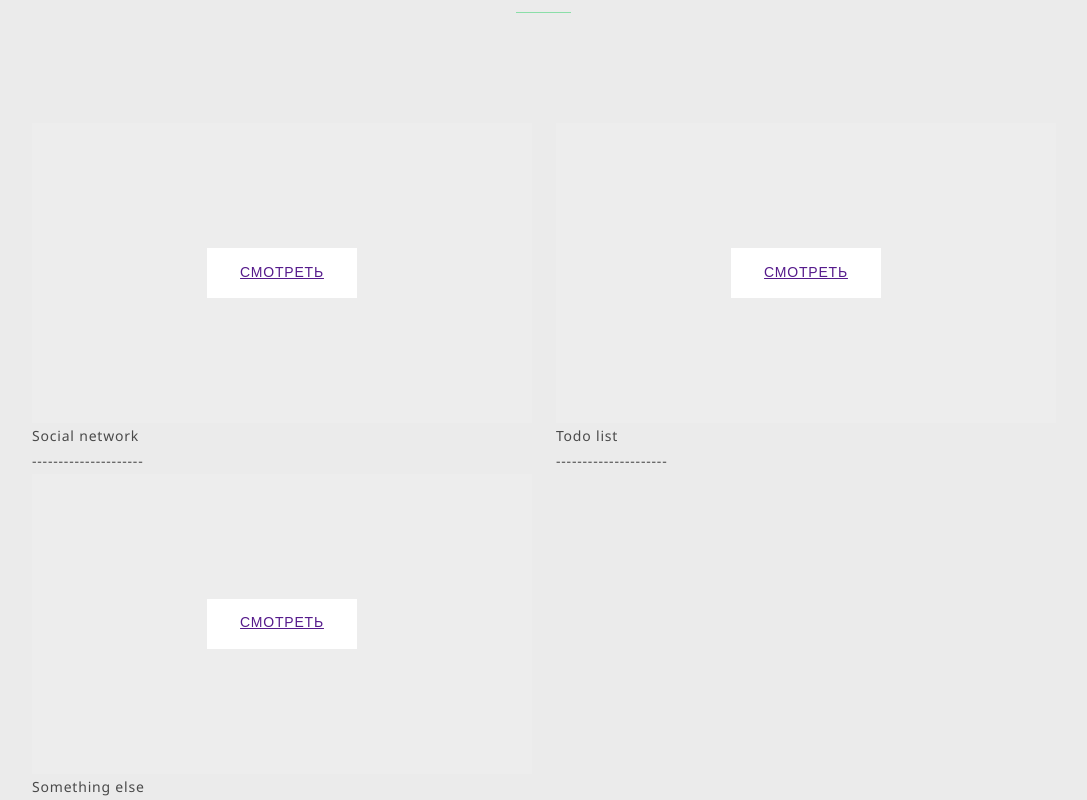
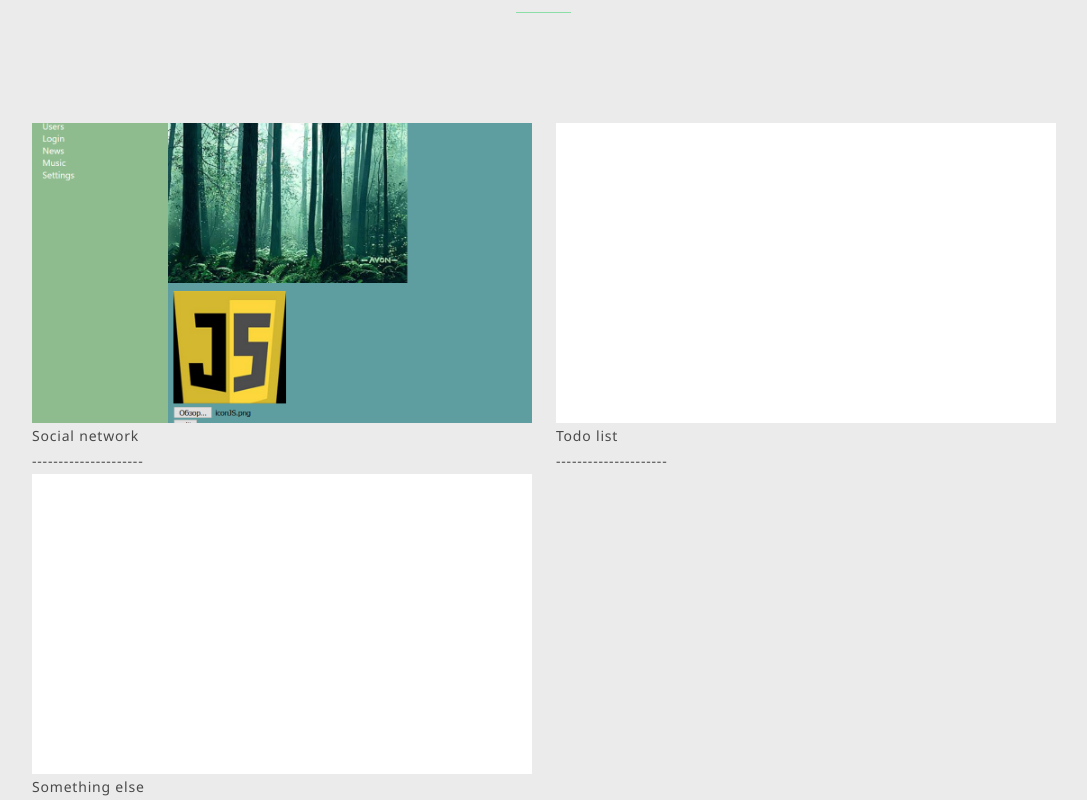
Before and after one commit to NikitaT1/portfolio, a React (Create React App) app: page / in a window 1280 px wide. Shown: the part 1520-2320 px from the top of the page, without its empty margins (96-1183 px from the left). Built offline with nearby package versions, Linux system fonts and the light colour scheme.

Commit message:
added some css and picture

```diff
--- a/src/projects/Projects.js
+++ b/src/projects/Projects.js
@@ -4,6 +4,7 @@ import BlockTitle from './BlockTitle';
 import Project from "./project/Project";
 //import socialnetworkByImg from './assets/img';
 import Fade from "react-reveal/Fade";
+import socialNetworkIcon from "../assets/img/socialNetworkIcon.png";
 
 function Projects() {
 
@@ -18,7 +19,7 @@ function Projects() {
           <BlockTitle title={"My projects"} />
         <div className={styles.projectsWrapper}>
           <Project title={"Social network"}
-                   /*style={socialNetworkImg}*/
+                   style={{backgroundImage: `url(${socialNetworkIcon})`}}
                    description={"---------------------"}/>
           <Project title={"Todo list"}
                    description={"---------------------"}/>
--- a/src/projects/project/Project.js
+++ b/src/projects/project/Project.js
@@ -5,9 +5,12 @@ import styles from './Project.module.css';
 let Project = (props) => {
     return (
         <div className={styles.project}>
-            <div className={styles.projectImg} style={props.style}>
-                <a className={styles.btnShow} href="">Смотреть</a>
-            </div>
+            <a href="">
+                <div className={styles.projectImg} style={props.style}>
+                    <div className={styles.nameProject}>Watch</div>
+                    {/*<a className={styles.btnShow} href="">Watch</a>*/}
+                </div>
+            </a>
             <span className={styles.projectTitle}>{props.title}</span>
             <span className={styles.description}>{props.description}</span>
         </div>
--- a/src/projects/project/Project.module.css
+++ b/src/projects/project/Project.module.css
@@ -4,15 +4,57 @@
     flex-direction: column;
 }
 
+.project a{
+    text-decoration: none;
+}
+
 .projectImg {
     height: 300px;
-    background-color: #ededed;
+    background-color: white;
     background-size: cover;
-    background-position: center;
+    background-position: center center;
     display: flex;
     justify-content: center;
     align-items: center;
+    position: relative;
 }
+
+.project:hover .projectImg::after, .project:hover .nameProject {
+    opacity: .6;
+}
+
+.projectImg::after {
+    content: "";
+    top: 0;
+    bottom: 0;
+    right: 0;
+    left: 0;
+    opacity: 0;
+    transition: .4s;
+    position: absolute;
+    background-color: #111111;
+}
+
+.nameProject {
+    color: #8adea8;
+    position: absolute;
+    left: 0;
+    top: 0;
+    height: 100%;
+    width: 100%;
+    display: flex;
+    justify-content: center;
+    align-items: center;
+    opacity: 0;
+    transition: .4s;
+    z-index: 6;
+}
+
+
+
+
+
+
 
 .btnShow {
     width: 150px;
@@ -23,6 +65,23 @@
     align-items: center;
     font-family: "Josefin Sans", sans-serif;
     text-transform: uppercase;
+}
+
+.btnShow::after {
+    width: 150px;
+    height: 50px;
+    background-color: #fff;
+    display: flex;
+    justify-content: center;
+    align-items: center;
+    font-family: "Josefin Sans", sans-serif;
+    text-transform: uppercase;
+    transition: all 0.5s ease-in-out;
+}
+
+.btnShow:hover {
+    color: green;
+    text-decoration: none;
 }
 
 
```
Also changed, not shown: src/assets/img/socialNetworkIcon.png (added).
